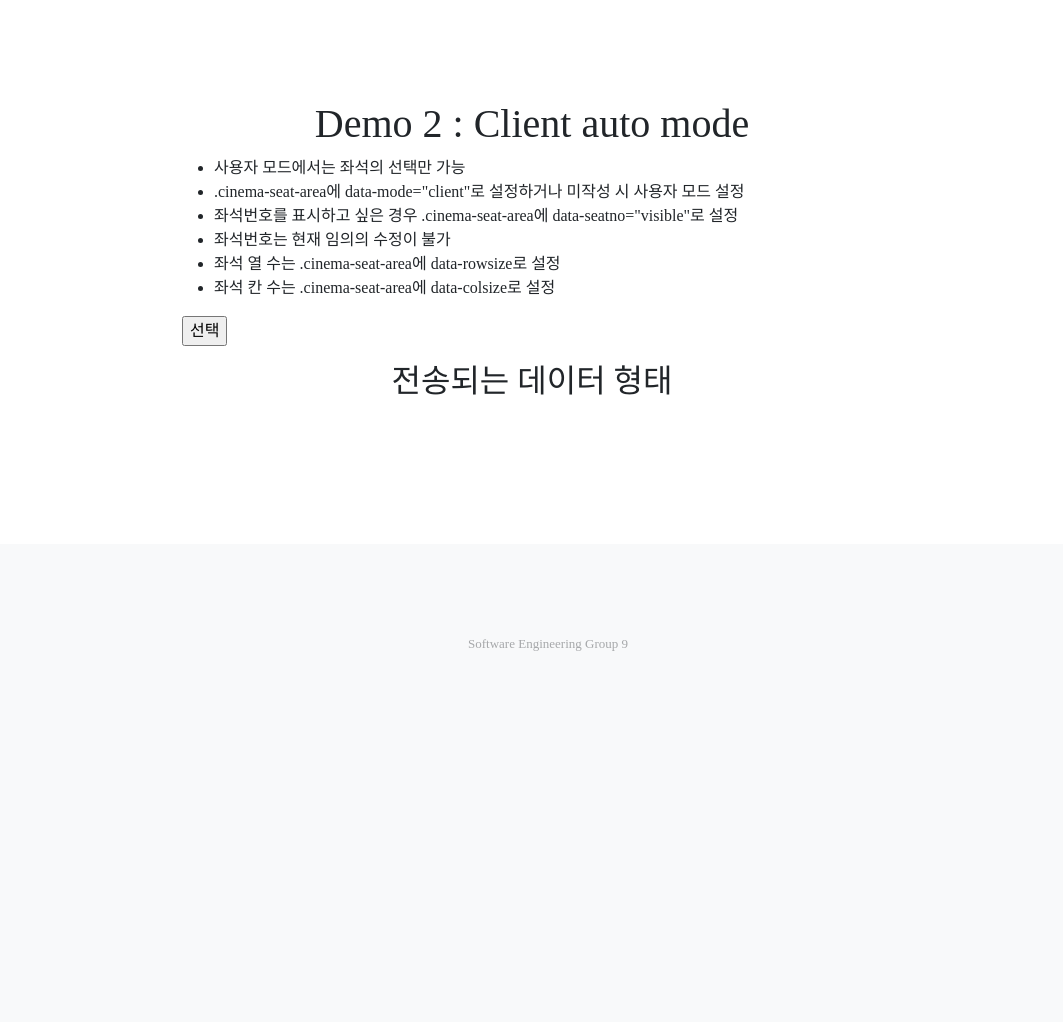
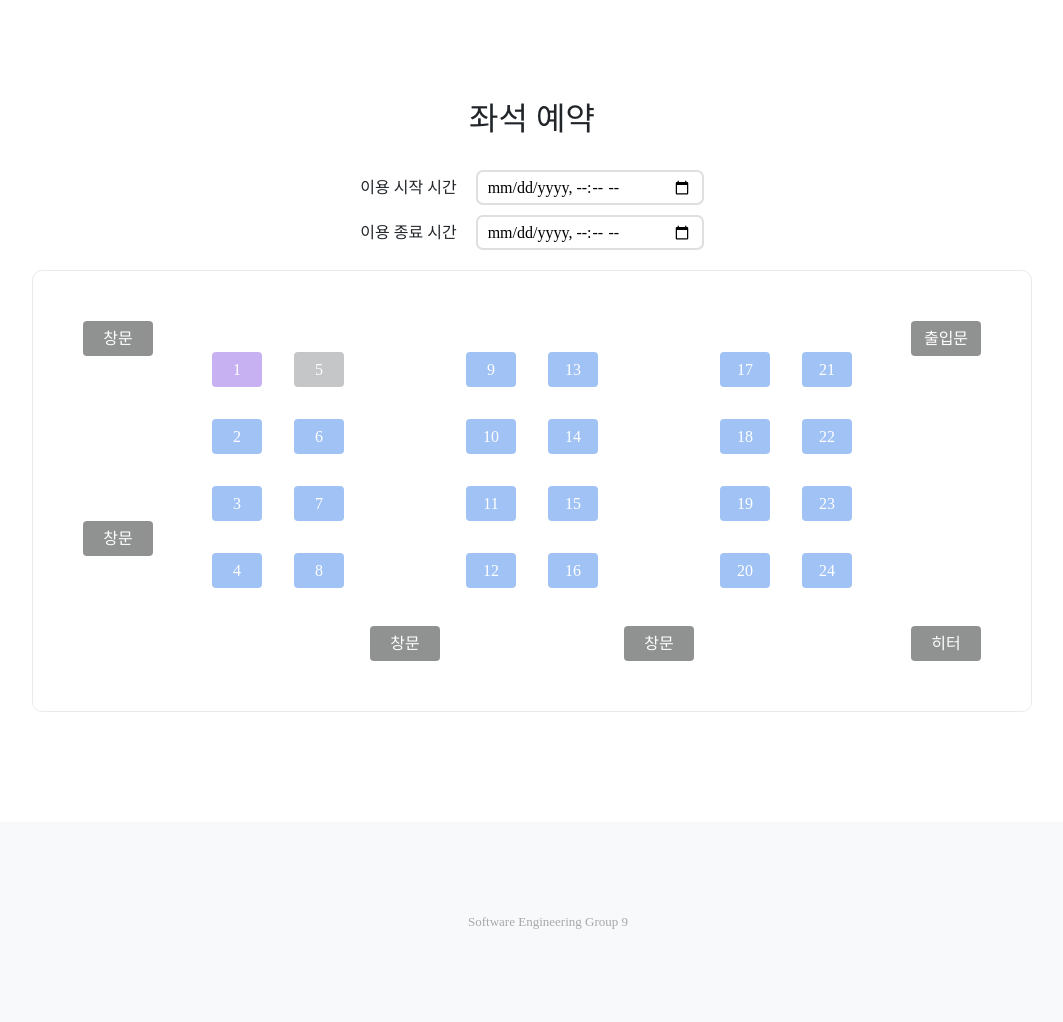
Before and after one commit to jiuk96/Lib_Recommend, a Flask app: page /reserve in a window 1280 px wide. Shown: the part 56-1078 px from the top of the page, without its empty margins (108-1171 px from the left). Before the commit the page ends 707 px from the top, so only its background shows below. Run offline with Flask 2, Linux system fonts and the light colour scheme; the visitor is signed in with stand-in values (Sample User, id 1); data comes from the database, SQL or seed files in the repository; some libraries are stand-ins or nearby versions; some web fonts are replaced.

Commit message:
reserve ui작성

```diff
--- a/templates/reserve.html
+++ b/templates/reserve.html
@@ -1,30 +1,185 @@
-<!--일단 인터넷에서 비슷해보이는거 긁어온거라 이 부분은 api랑 연결되는거 없어요!-->
+<!--
+    created by 최고운 html틀 작성, css 작성
+-->
+<!--
+    *좌석 색깔*
+    이용 가능 좌석 : #a0c2f5
+    이용 불가능 좌석 : #c5c6c7
+    추천 좌석 : #c8b1f3
+    구조물 :
+-->
+{% extends 'base.html' %}
 
-{% extends 'base.html' %}
+{% block scripts %}
+<script>
+    /*함수 구현하기*/
+    function Reserve(){
+
+    }
+</script>
+{% endblock %}
 {% block content %}
-<h1 align="center">Demo 2 : Client auto mode</h1>
-    <ul>
-        <li>사용자 모드에서는 좌석의 선택만 가능</li>
-        <li>.cinema-seat-area에 data-mode="client"로 설정하거나 미작성 시 사용자 모드 설정</li>
-        <li>좌석번호를 표시하고 싶은 경우 .cinema-seat-area에 data-seatno="visible"로 설정</li>
-        <li>좌석번호는 현재 임의의 수정이 불가</li>
-        <li>좌석 열 수는 .cinema-seat-area에 data-rowsize로 설정</li>
-        <li>좌석 칸 수는 .cinema-seat-area에 data-colsize로 설정</li>
-    </ul>
-    <div class="float-box">
-        <div>
-            <form action="example.html" method="get">
-                <div id="cinema" class="cinema-wrap" data-name="seat">
-                    <div class="cinema-seat-area" data-rowsize="3" data-colsize="5" data-mode="client" data-fill="auto" data-seatno="visible"></div>
-                </div>
+<h2>좌석 예약</h2>
+<br>
+<!--이용 시작 시간이 현재가 아니면 선택한 이용 시작 시간대의 예약 현황을 좌석현황에 불러와야함 -->
+<!--입력값 받기-->
+<label id="starttime">이용 시작 시간 <input type="datetime-local"></label>
+<label id="finishtime">이용 종료 시간 <input type="datetime-local"></label>
 
-                <input type="submit" value="선택">
-            </form>
+<div id="reserve-wrapper">
+    <button id="door" class="btn btn-primary" disabled>출입문</button>
+    <button id="window1" class="btn btn-primary" disabled>창문</button>
+
+    <!--예약 불가 좌석 선택 불가능하도록 커서 모양을 조절하거나 .. disabled를 주고 색을 바꾸거나-->
+    <div id="table-wrapper">
+        <div id="line1">
+            <table>
+                <tr>
+                    <td><button class="btn btn-primary" onclick=Reserve() style="background-color:#c8b1f3 ;">1</button></td>
+                    <td><button class="btn btn-primary" onclick=Reserve() style="background-color:#c5c6c7 ;" >5</button></td>
+                </tr>
+                <tr>
+                    <td><button class="btn btn-primary" onclick=Reserve()>2</button></td>
+                    <td><button class="btn btn-primary" onclick=Reserve()>6</button></td>
+                </tr>
+                <tr>
+                    <td><button class="btn btn-primary" onclick=Reserve()>3</button></td>
+                    <td><button class="btn btn-primary" onclick=Reserve()>7</button></td>
+                </tr>
+                <tr>
+                    <td><button class="btn btn-primary" onclick=Reserve()>4</button></td>
+                    <td><button class="btn btn-primary" onclick=Reserve()>8</button></td>
+                </tr>
+            </table>
         </div>
-
-        <h2 align="center">전송되는 데이터 형태</h2>
-        <div class="result">
-
+        <div id="line2">
+            <table>
+                <tr>
+                    <td><button class="btn btn-primary" onclick=Reserve()>9</button></td>
+                    <td><button class="btn btn-primary" onclick=Reserve()>13</button></td>
+                </tr>
+                <tr>
+                    <td><button class="btn btn-primary" onclick=Reserve()>10</button></td>
+                    <td><button class="btn btn-primary" onclick=Reserve()>14</button></td>
+                </tr>
+                <tr>
+                    <td><button class="btn btn-primary" onclick=Reserve()>11</button></td>
+                    <td><button class="btn btn-primary" onclick=Reserve()>15</button></td>
+                </tr>
+                <tr>
+                    <td><button class="btn btn-primary" onclick=Reserve()>12</button></td>
+                    <td><button class="btn btn-primary" onclick=Reserve()>16</button></td>
+                </tr>
+            </table>
+        </div>
+        <div id="line3">
+            <table>
+                <tr>
+                    <td><button class="btn btn-primary" onclick=Reserve()>17</button></td>
+                    <td><button class="btn btn-primary" onclick=Reserve()>21</button></td>
+                </tr>
+                <tr>
+                    <td><button class="btn btn-primary" onclick=Reserve()>18</button></td>
+                    <td><button class="btn btn-primary" onclick=Reserve()>22</button></td>
+                </tr>
+                <tr>
+                    <td><button class="btn btn-primary" onclick=Reserve()>19</button></td>
+                    <td><button class="btn btn-primary" onclick=Reserve()>23</button></td>
+                </tr>
+                <tr>
+                    <td><button class="btn btn-primary" onclick=Reserve()>20</button></td>
+                    <td><button class="btn btn-primary" onclick=Reserve()>24</button></td>
+                </tr>
+            </table>
         </div>
     </div>
+    <button id="window2" class="btn btn-primary" disabled>창문</button>
+    <button id="window3" class="btn btn-primary" disabled>창문</button>
+    <button id="window4" class="btn btn-primary" disabled>창문</button>
+    <button id="acheater" class="btn btn-primary" disabled>히터</button>
+
+</div>
+
 {% endblock %}
+{% block style %}
+<style>
+    #starttime, #finishtime{
+        display: block;
+    }
+    #starttime input, #finishtime input{
+        height:35px;
+        border:2px solid rgba(0, 0, 0, 0.125);
+        border-radius: 7px;
+        padding:10px;
+        margin-left:15px;
+    }
+    #starttime{
+        margin-bottom: 10px;
+    }
+    #finishtime{
+        margin-bottom: 20px;
+    }
+    #reserve-wrapper{
+        width:1000px;
+        padding:50px;
+        border:1px solid rgba(0, 0, 0, 0.082);
+        border-radius: 10px;
+        margin: auto;
+    }
+    #door, #window1, #window2, #window3, #window4, #acheater{
+        display:inline;
+        width:70px;
+        height:35px;
+        background-color: #565757;
+    }
+    #window3, #window4{
+        margin-left:90px;
+        margin-right:90px;
+    }
+    #window1{
+        float: left;
+    }
+    #window2{
+        position: relative;
+        float: left;
+        bottom:105px;
+    }
+    #door{
+        float:right;
+    }
+    #acheater{
+        float: right;
+    }
+    main{
+        width:1000px;
+        text-align: center;
+        margin-bottom: 110px;
+    }
+    #line1, #line2, #line3{
+        width:250px;
+        display: inline-block;
+        text-align: center;
+    }
+    table{
+        margin:auto;
+        border-collapse: separate;
+        border-spacing: 30px;
+    }
+    h1{
+        text-align: center;
+    }
+    #table-wrapper{
+        margin:auto;
+    }
+    .btn-primary{
+        background-color: #a0c2f5;
+        border:none;
+        width:50px;
+        height: 35px;
+    }
+    .btn-primary:hover{
+        background-color: #a0c2f5;
+        border:none;
+    }
+</style>
+{% endblock %}
```
